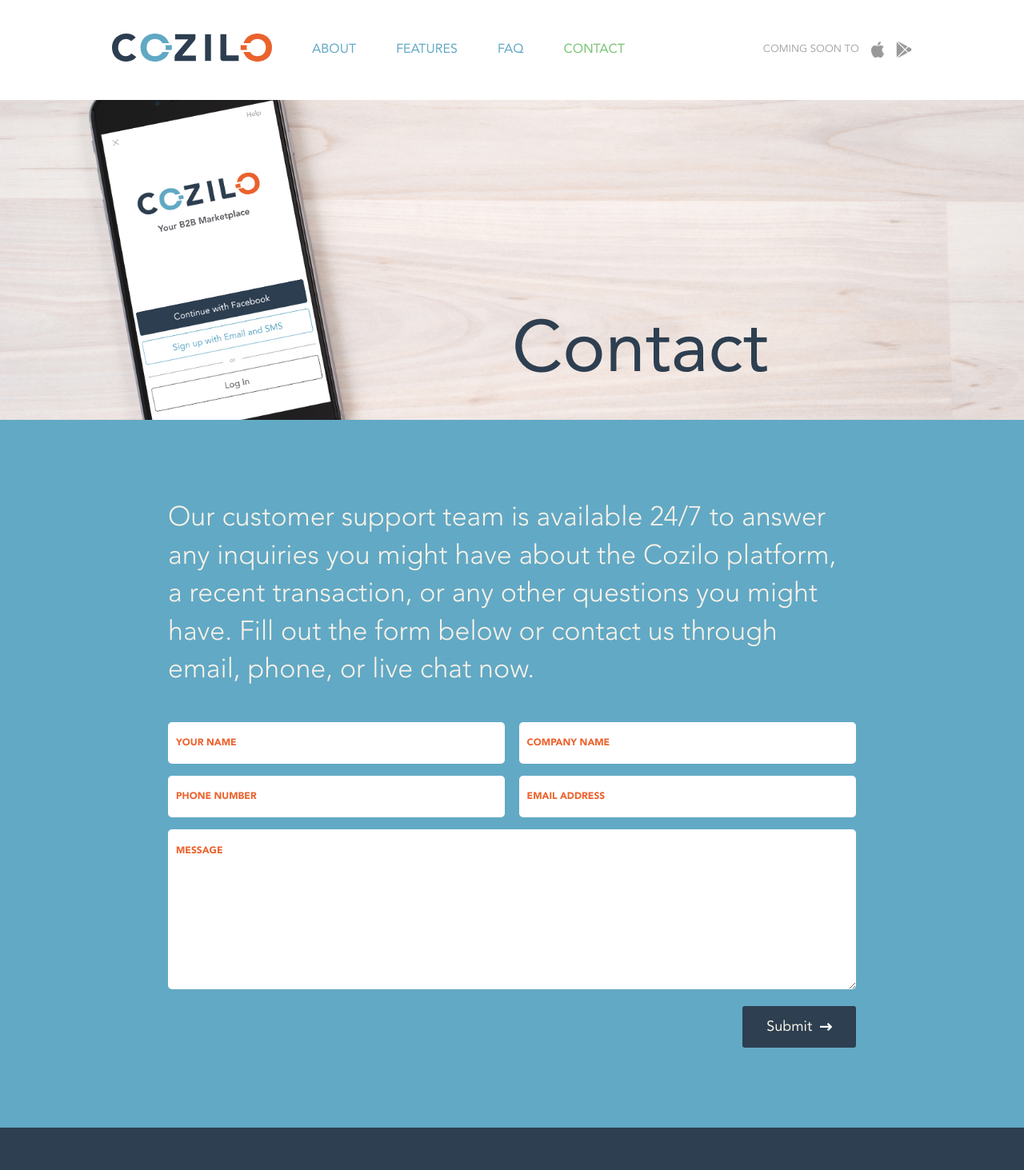
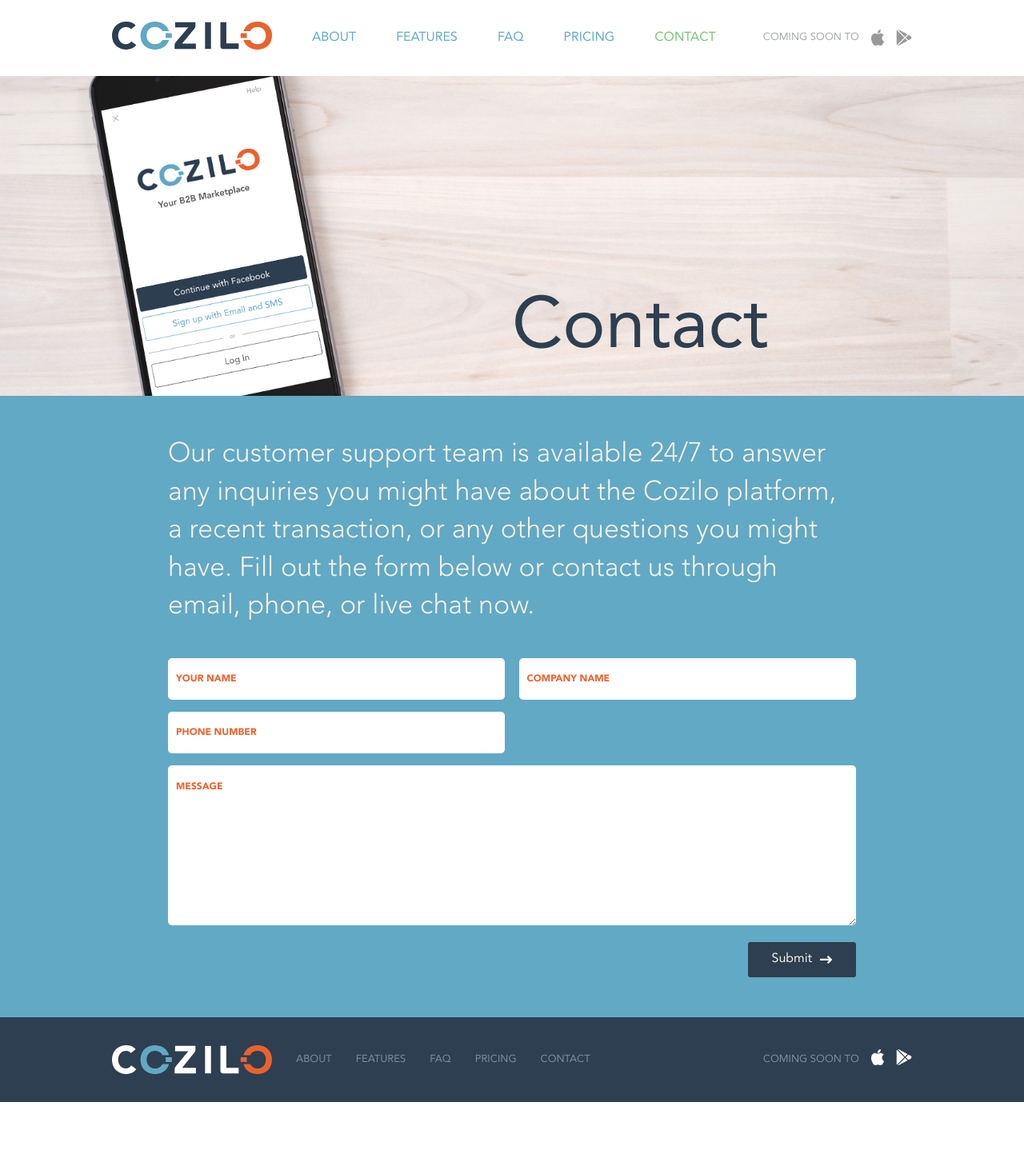
Before and after one commit to itsbrittaleigh/cozilo-marketing, a Vue app: page /contact in a window 1280 px wide. Shown: the top 1463 px of the page at 80% size. After the commit the page ends 1378 px from the top, so only its background shows below. Built offline with nearby package versions, Linux system fonts and the light colour scheme; what vue2-collapse would draw is missing.

Commit message:
beginning to make adjustments to home page styles

```diff
--- a/src/assets/styles/components/mockup.scss
+++ b/src/assets/styles/components/mockup.scss
@@ -3,8 +3,8 @@
 }
 .mockup.with-screen-scroll {
   position: relative;
-  width: 330px;
-  height: 690px;
+  width: 250px;
+  height: 500px;
   margin: 0 auto;
   overflow: hidden;
   .phone-shell {
@@ -17,8 +17,8 @@
   }
   .screen,
   .static {
-    $bezel_width: 22px;
-    $bezel_height_top: 85px;
+    $bezel_width: 16px;
+    $bezel_height_top: 61px;
     $screen_height: 521px;
     position: absolute;
     top: $bezel_height_top;
@@ -50,26 +50,26 @@
 }
 
 .bg-lightblue .mockup .phone-shell {
-  background: linear-gradient(to bottom, $lightblue 50px, transparent 50px, transparent 620px, $lightblue 620px);
+  background: linear-gradient(to bottom, $lightblue 50px, transparent 50px, transparent 450px, $lightblue 450px);
 }
 .bg-darkblue .mockup .phone-shell {
-  background: linear-gradient(to bottom, $darkblue 50px, transparent 50px, transparent 620px, $darkblue 620px);
+  background: linear-gradient(to bottom, $darkblue 50px, transparent 50px, transparent 450px, $darkblue 450px);
 }
 .bg-orange .mockup .phone-shell {
-  background: linear-gradient(to bottom, $orange 50px, transparent 50px, transparent 620px, $orange 620px);
+  background: linear-gradient(to bottom, $orange 50px, transparent 50px, transparent 450px, $orange 450px);
 }
 .bg-green .mockup .phone-shell {
-  background: linear-gradient(to bottom, $green 50px, transparent 50px, transparent 620px, $green 620px);
+  background: linear-gradient(to bottom, $green 50px, transparent 50px, transparent 450px, $green 450px);
 }
 .bg-gray .mockup .phone-shell {
-  background: linear-gradient(to bottom, $gray 50px, transparent 50px, transparent 620px, $gray 620px);
+  background: linear-gradient(to bottom, $gray 50px, transparent 50px, transparent 450px, $gray 450px);
 }
 .bg-lightgray .mockup .phone-shell {
-  background: linear-gradient(to bottom, $lightgray 50px, transparent 50px, transparent 620px, $lightgray 620px);
+  background: linear-gradient(to bottom, $lightgray 50px, transparent 50px, transparent 450px, $lightgray 450px);
 }
 .bg-offwhite .mockup .phone-shell {
-  background: linear-gradient(to bottom, $white 50px, transparent 50px, transparent 620px, $white 620px);
+  background: linear-gradient(to bottom, $white 50px, transparent 50px, transparent 450px, $white 450px);
 }
 .bg-white .mockup .phone-shell {
-  background: linear-gradient(to bottom, white 50px, transparent 50px, transparent 620px, white 620px);
+  background: linear-gradient(to bottom, white 50px, transparent 50px, transparent 450px, white 450px);
 }
--- a/src/assets/styles/theme/forms.scss
+++ b/src/assets/styles/theme/forms.scss
@@ -4,8 +4,7 @@
   border-radius: 3px;
   outline: none;
   border: none;
-  height: 52px;
-  padding: 0 20px;
+  height: 44px;
   font-size: 16px;
 }
 
@@ -20,7 +19,7 @@
   border-radius: 3px;
   outline: none;
   border: none;
-  height: 52px;
+  height: 44px;
   padding: 0 30px;
   text-decoration: none;
   font-size: 16px;
@@ -28,9 +27,6 @@
   img.arrow {
     height: 10px;
     margin-left: 10px;
-  }
-  @media only screen and (min-width: 1000px) {
-    font-size: 18px;
   }
   &:hover {
     background: $green;
--- a/src/assets/styles/theme/layout.scss
+++ b/src/assets/styles/theme/layout.scss
@@ -58,9 +58,6 @@
 
 .padded-section {
   padding: 50px 0;
-  @media only screen and (min-width: 768px) {
-    padding: 100px 0;
-  }
 }
 
 .hidden {
@@ -77,7 +74,6 @@
     align-items: center;
   }
   .button {
-    height: 44px;
     margin-bottom: 30px;
   }
   .fade-in {
--- a/src/assets/styles/theme/typography.scss
+++ b/src/assets/styles/theme/typography.scss
@@ -12,15 +12,6 @@
   &.large {
     font-size: 20px;
     line-height: normal;
-  }
-  @media only screen and (min-width: 1000px) {
-    font-size: 22px;
-    &.small {
-      font-size: 18px;
-    }
-    &.large {
-      font-size: 28px;
-    }
   }
 }
 p,
@@ -38,24 +29,18 @@
 }
 
 h1 {
-  font-size: 48px;
+  font-size: 3em;
   text-transform: uppercase;
   font-weight: bold;
   line-height: 0.95;
-  @media only screen and (min-width: 1000px) {
-    font-size: 90px;
-  }
 }
 
 h2 {
-  font-size: 40px;
+  font-size: 2em;
   line-height: 0.95;
   margin: 0;
   text-transform: uppercase;
   font-weight: bold;
-  @media only screen and (min-width: 1000px) {
-    font-size: 65px;
-  }
 }
 
 .section-header-icon {
--- a/src/components/Footer.vue
+++ b/src/components/Footer.vue
@@ -14,6 +14,9 @@
               </li>
               <li>
                 <router-link :to="{ name: 'FAQ' }">FAQ</router-link>
+              </li>
+              <li>
+                <router-link :to="{ name: 'Pricing' }">Pricing</router-link>
               </li>
               <li>
                 <router-link :to="{ name: 'Contact' }">Contact</router-link>
@@ -46,7 +49,7 @@
 @import '../assets/styles/variables';
 
 footer {
-  padding: 50px 0;
+  padding: 30px 0;
   background: $darkblue;
   .logo {
     width: 200px;
--- a/src/components/Header.vue
+++ b/src/components/Header.vue
@@ -38,7 +38,7 @@
     height: auto;
   }
   @media only screen and (min-width: 1000px) {
-    padding: 40px 0;
+    padding: 25px 0;
   }
   a {
     line-height: normal;
--- a/src/components/Navigation.vue
+++ b/src/components/Navigation.vue
@@ -20,6 +20,9 @@
         </li>
         <li>
           <router-link :to="{ name: 'FAQ' }">FAQ</router-link>
+        </li>
+        <li>
+          <router-link :to="{ name: 'Pricing' }">Pricing</router-link>
         </li>
         <li>
           <router-link :to="{ name: 'Contact' }">Contact</router-link>
@@ -139,7 +142,7 @@
     margin-top: 15px;
     border-top: 1px solid #e2e2e2;
     padding: 15px 0;
-    height: 283px; // dear god don't make me math this again
+    height: 313px; // dear god don't make me math this again
   }
 }
 .soon {
@@ -180,10 +183,13 @@
       display: flex;
     }
     li {
-      margin-left: 50px;
+      margin-left: 35px;
       a {
         color: $lightblue;
         font-size: 16px;
+      }
+      @media only screen and (min-width: $xlarge) {
+        margin-left: 50px;
       }
     }
   }
--- a/src/pages/Home.vue
+++ b/src/pages/Home.vue
@@ -13,7 +13,7 @@
         <img src="static/covers/home.jpg" alt="" class="background-image">
         <div class="overlay"></div>
         <div class="container">
-          <h1 class="fade-in">The Cozilo way to</h1>
+          <h1 class="fade-in">The <span>mobile way</span><br>for businesses to</h1>
           <div class="value-props">
             <div class="prop fade-in">
               <i class="fas fa-shopping-cart fa-3x"></i>
@@ -28,6 +28,11 @@
               <p>Trade</p>
             </div>
           </div>
+          <p>
+            Lorem ipsum dolor sit amet consectetur adipisicing elit. Natus quidem aliquid facere
+            nobis deserunt delectus repellat suscipit perspiciatis fugiat dolore? Perferendis
+            recusandae magnam ipsa aliquam sequi corporis iure facere distinctio?
+          </p>
         </div>
         <a href="#" class="more" v-scroll-to="'#marketplace'">
           Learn more
@@ -76,10 +81,6 @@
             </p>
           </div>
         </div>
-        <div class="mockup with-screen-scroll small hidden">
-          <img src="../assets/images/iphone.png" alt="" class="phone-shell">
-          <img src="../assets/images/mockups/cozilo_mainpage.jpg" alt="" class="screen long">
-        </div>
         <div class="text text-right bg-cement">
           <div class="wrapper">
             <div class="section-header-icon bg-offwhite hidden">
@@ -93,10 +94,7 @@
           </div>
         </div>
       </section>
-      <div class="container pagination-section" style="height: auto; padding: 40px 0 0;">
-        <h2 class="color-darkblue" style="text-align: center">And everything in-between</h2>
-      </div>
-      <section class="items">
+      <section class="items pagination-section">
         <div class="item hidden">
           <img src="../assets/images/item1.png" alt="">
           <span class="price">Home Goods</span>
@@ -253,7 +251,7 @@
           </div>
         </div>
       </section>
-      <section class="newsletter bg-orange pagination-section">
+      <section class="newsletter bg-green pagination-section">
         <div class="container">
           <p class="large color-white">Sign up for our newsletter to stay up to date.</p>
           <newsletter-form></newsletter-form>
@@ -360,6 +358,15 @@
     color: $white;
     text-align: center;
     margin-top: 0;
+    span {
+      color: $green;
+    }
+  }
+  p {
+    color: $white;
+    text-align: center;
+    max-width: 580px;
+    margin: 40px auto 0;
   }
   .value-props {
     display: flex;
@@ -409,6 +416,7 @@
       p {
         margin: 15px 0 0;
         color: $white;
+        @include title-font;
       }
     }
   }
@@ -453,15 +461,15 @@
     }
   }
   @media only screen and (min-width: 1215px) {
-    padding: 80px 0 200px;
+    padding: 60px 0 150px;
     > .container {
       max-width: 90%;
     }
     .value-props {
       .prop {
-        width: 250px;
-        height: 250px;
-        border-radius: 250px;
+        width: 200px;
+        height: 200px;
+        border-radius: 200px;
         &:nth-child(1),
         &:nth-child(2),
         &:nth-child(3) {
@@ -469,7 +477,7 @@
         }
         i,
         svg {
-          font-size: 5em;
+          font-size: 4em;
         }
       }
     }
--- /dev/null
+++ b/src/pages/Pricing.vue
@@ -0,0 +1,30 @@
+<template>
+  <base-page>
+    <template slot="content">
+      <hero-section
+        title="Pricing"
+        name="pricing"
+      ></hero-section>
+    </template>
+  </base-page>
+</template>
+
+<script>
+import Base from '../templates/Base';
+import Hero from '../components/Hero';
+
+export default {
+  name: 'Pricing',
+  data() {
+    return {};
+  },
+  components: {
+    'base-page': Base,
+    'hero-section': Hero,
+  },
+};
+</script>
+
+<style lang="scss" scoped>
+
+</style>
--- a/src/router/index.js
+++ b/src/router/index.js
@@ -6,6 +6,7 @@
 import About from '../pages/About';
 import Faq from '../pages/Faq';
 import Features from '../pages/Features';
+import Pricing from '../pages/Pricing';
 
 Vue.use(Router);
 
@@ -40,5 +41,10 @@
       name: 'Features',
       component: Features,
     },
+    {
+      path: '/pricing',
+      name: 'Pricing',
+      component: Pricing,
+    },
   ],
 });
```
Also changed, not shown: src/assets/images/icons/email.svg.
